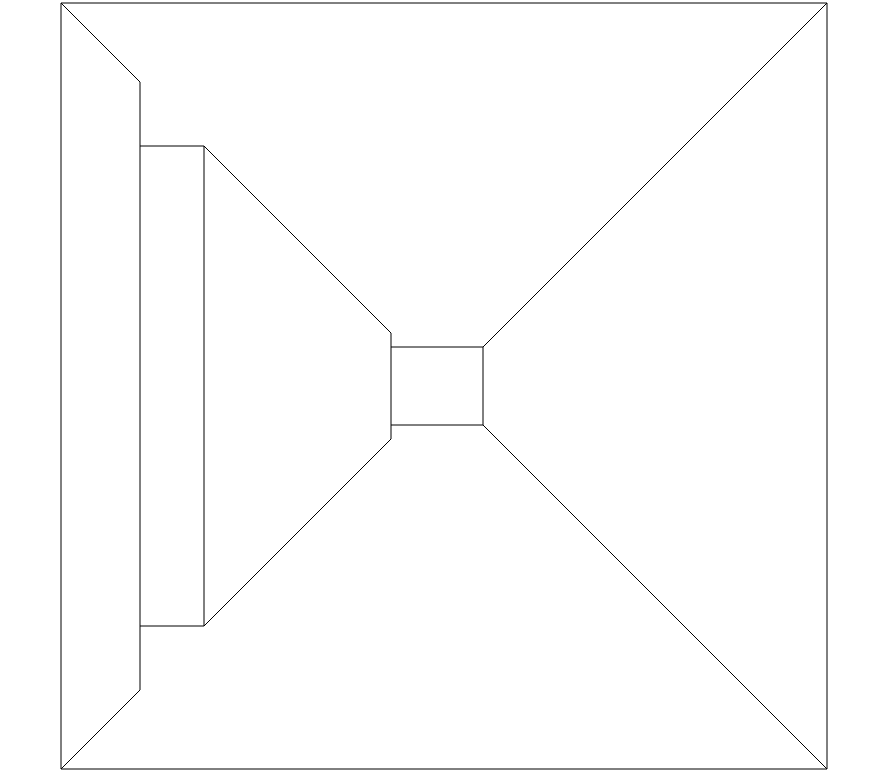
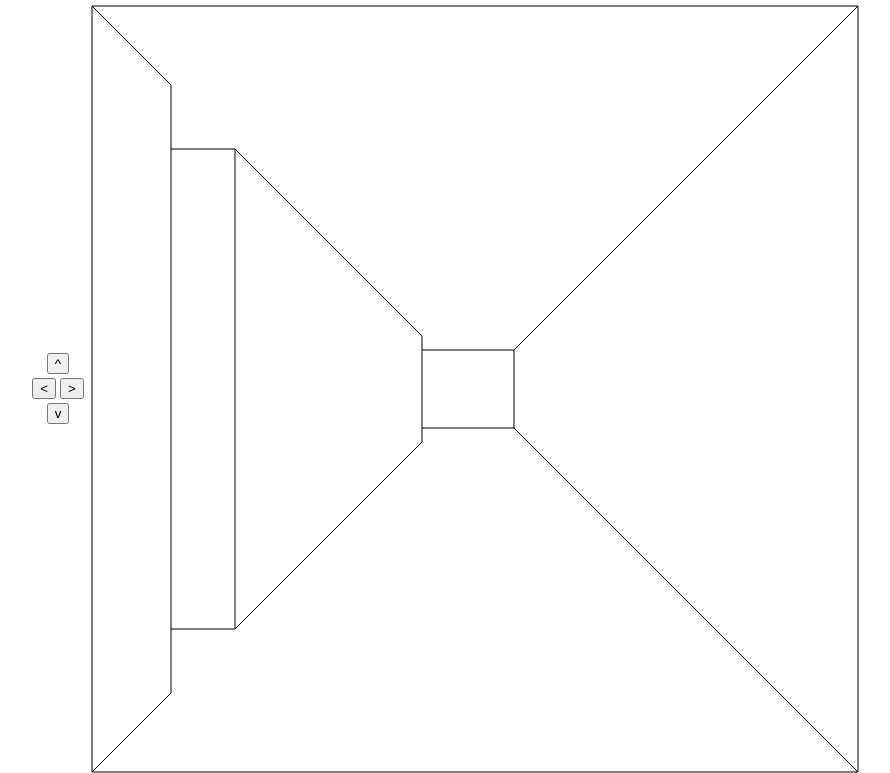
Before and after one commit to billstclair/jsmaze, a plain HTML site: page index.html in a window 1280 px wide. Shown: the part 53-826 px from the top of the page, without its empty margins (196-1086 px from the left). Drawn offline with Linux system fonts and the light colour scheme.

Commit message:
Simple button controller.

```diff
--- a/index.html
+++ b/index.html
@@ -7,36 +7,77 @@
 <body>
   <center>
     <h2>jsMaze</h2>
-    <p><canvas id='draw' width='768' height='768'></canvas></p>
-    <p><canvas id='topview' width='500' height='500'></canvas></p>
+    <table>
+      <tr>
+        <td>
+          <table>
+            <tr>
+              <td colspan='2' align='center'>
+                <input type='submit' value='^' onClick='goForward()'/>
+              </td>
+            </tr>
+            <tr>
+              <td align='center'>
+                <input type='submit' value='<' onClick='turnLeft()'/>
+                <input type='submit' value='>' onClick='turnRight()'/>
+              </td>
+            </tr>
+            <tr>
+              <td colspan='2' align='center'>
+                <input type='submit' value='v' onClick='goBack()'/>
+              </td>
+            </tr>
+          </table>
+        </td>
+        <td>
+          <canvas id='draw' width='768' height='768'></canvas>
+        </td>
+      </tr>
+      <tr>
+        <td>&nbsp;</td>
+        <td>
+          <center>
+            <canvas id='topview' width='500' height='500'></canvas>
+          </center>
+        </td>
+      </tr>
+    </table>
+    <p>
   </center>
   <script>
-function drawit(color, c) {
-    // http://www.w3schools.com/html5/html5_ref_canvas.asp
-    if (!c) c = '#draw';
-    c = $(c)[0];
-    ctx = c.getContext('2d');
-    ctx.clearRect(1,1,c.width-1,c.height-1);
-    ctx.moveTo(1, 1);
-    ctx.lineTo(c.width-1,1);
-    ctx.lineTo(c.width-1,c.height-1);
-    ctx.lineTo(1,c.height-1);
-    ctx.lineTo(1,1);
-    ctx.lineTo(c.width-1,c.height-1);
-    ctx.moveTo(c.width-1,1);
-    ctx.lineTo(1,c.height-1);
-    ctx.strokeStyle=color;
-    ctx.stroke();
+
+function draw() {
+    maze.draw3d(canvas3d, pos, dir);
 }
-var colors = ['purple','blue','green','orange','red'];
-var idx = 0;
-function drawloop(time, c) {
-    drawit(colors[idx++], c);
-    if (idx >= colors.length) idx = 0;
-    if (time) window.setTimeout(function(){drawloop(time);}, time);
+
+function maybeUpdate(i, j) {
+    if (i>=0 && i<maze.width && j>=0 && j<maze.height) {
+        pos.i = i;
+        pos.j = j;
+        draw();
+    }
 }
-drawloop(null);
-//drawloop(null,'#topview')
+
+function goForward() {
+    maybeUpdate(pos.i + dir.i, pos.j + dir.j);
+}
+function goBack() {
+    maybeUpdate(pos.i + dir.i, pos.j - dir.j);
+}
+function turnRight() {
+    di = dir.i;
+    dir.i = -dir.j;
+    dir.j = di;
+    draw();
+}
+function turnLeft() {
+    di = dir.i;
+    dir.i = dir.j;
+    dir.j = -di;
+    draw();
+
+}
+
 
 // Alternating horizontal and vertical wals
 map = ["----------",
@@ -59,7 +100,6 @@ map = ["----------",
        "| |       |",
        "----------"]
 
-// The old way
 var maze = new Maze(map);
 var canvas = $('#topview')[0];
 maze.edit(canvas);
--- a/jsmaze.js
+++ b/jsmaze.js
@@ -245,14 +245,15 @@ Maze.prototype.clickListener = function(e, canvas) {
         vert = maze.vert;
         i = Math.round(i);
         j = Math.floor(j);
-        if (i==0 || i>=maze.width) return;
+        if (i<=0 || i>=maze.width || j<=0 || j>=maze.height) return;
+
         vert[j][i] = vert[j][i] ? 0 : 1;
     } else {
         // It's a horizontal line
         horiz = maze.horiz;
         i = Math.floor(i);
         j = Math.round(j);
-        if (j==0 || j>=maze.height) return;
+        if (i<=0 || i>=maze.height || j<=0 || j>=maze.height) return;
         horiz[j][i] = horiz[j][i] ? 0 : 1;
     }
 
```
